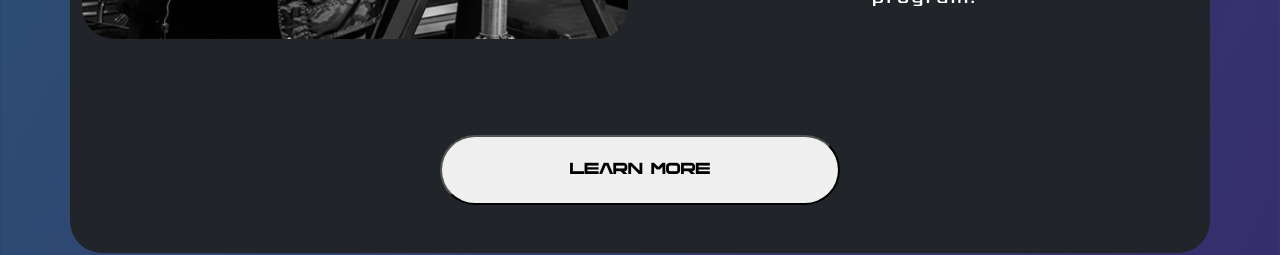
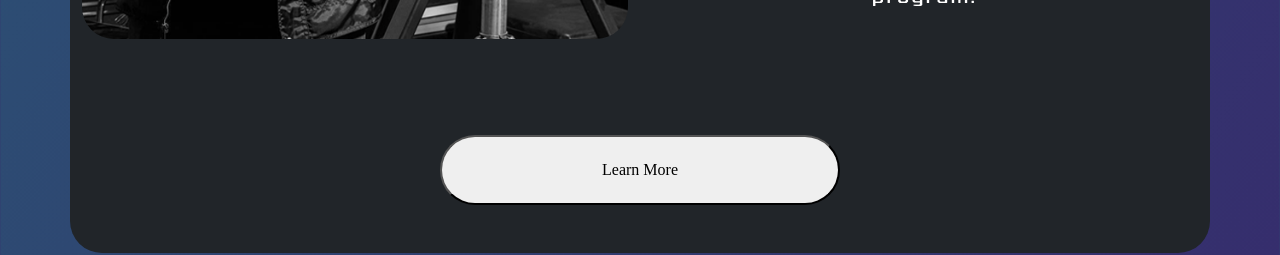
Before and after one commit to PyroJDM/WEEBZ, a plain HTML site: page index.html in a window 1280 px wide. Shown: the part 9280-9535 px from the top of the page. Drawn offline with nearby package versions, Linux system fonts and the light colour scheme.

Commit message:
modified css file

```diff
--- a/mp1.css
+++ b/mp1.css
@@ -456,7 +456,7 @@ a:active {
   position: relative;
   left: calc(50% -75px);
   top: calc(50% -25px);
-  font-family: "AirQuantum0";
+  font-family: "Draco";
   cursor: pointer;
   transition: all 0.3s ease-in-out;
 }
```
